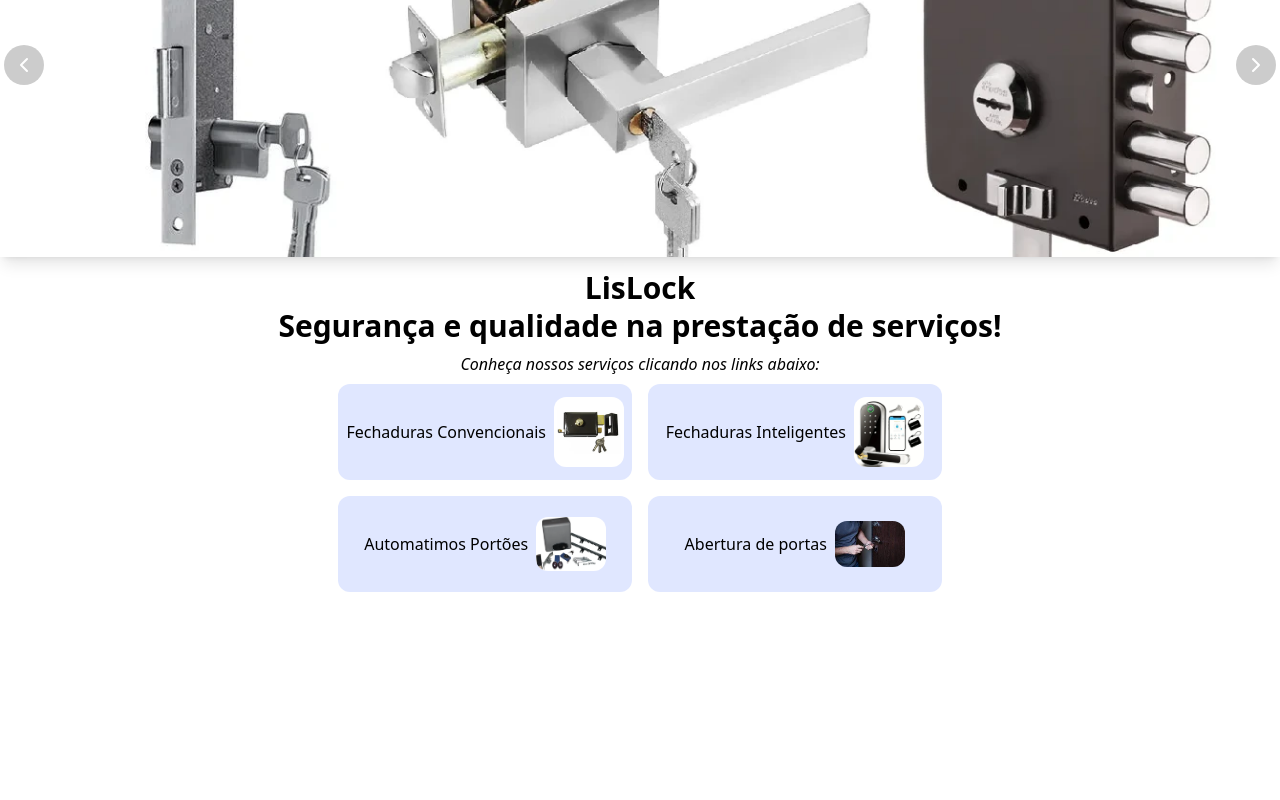
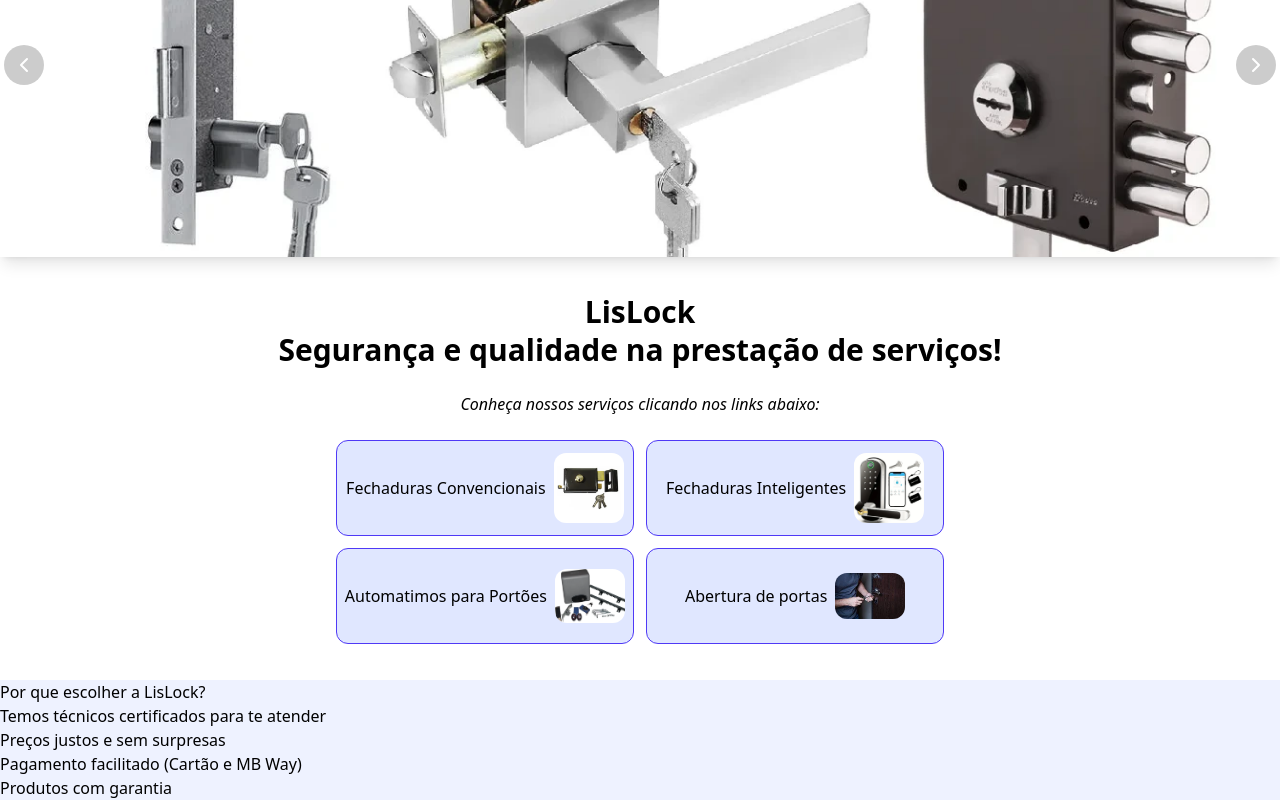
Before and after one commit to alvarocesar010/LisLock, a Next.js app: page / in a window 1280 px wide. Shown: the part 267-1067 px from the top of the page. Before the commit the page ends 871 px from the top, so only its background shows below. Built offline with nearby package versions, Linux system fonts and the light colour scheme.

Commit message:
refactor: Cleaning the app page and refactor the ProductLink

```diff
--- a/src/app/page.tsx
+++ b/src/app/page.tsx
@@ -2,59 +2,27 @@
 import ProductLink from "@/components/ProductLink";
 
 export default function Home() {
-  const productsLink = [
-    {
-      product: "Fechaduras Convencionais",
-      src: "/images/fechConv.webp",
-      link: "/produtos/fechaduras-convencionais",
-    },
-    {
-      product: "Fechaduras Inteligentes",
-      src: "/images/fechEle.webp",
-      link: "/produtos/fechaduras-inteligentes",
-    },
-    {
-      product: "Automatimos Portões",
-      src: "/images/motor.webp",
-      link: "/produtos/automatismos-de-portoes",
-    },
-    {
-      product: "Abertura de portas",
-      src: "/images/abertPor.webp",
-      link: "/produtos/abertura-de-portas",
-    },
-    // {
-    //   product: "Instalação, troca, ou reparação de fechaduras",
-    //   src: "/images/abertPor.webp",
-    //   link: "/produtos/servicos-de-instalacao",
-    // },
-  ];
+  return (
+    <main className="flex flex-col gap-6">
+      <div className=" flex items-center justify-center bg-gray-100">
+        <Carousel />
+      </div>
 
-  return (
-    <>
-      <main className=" flex items-center justify-center bg-gray-100">
-        <Carousel />
-      </main>
-      <div className="p-3 flex flex-col gap-2">
+      <div className="p-3 flex flex-col gap-6">
         <h1 className="text-3xl/tight font-semibold text-center ">
           LisLock <br /> Segurança e qualidade na prestação de serviços!
         </h1>
 
-        {/* Products list */}
-        <p className="italic text-center">
-          Conheça nossos serviços clicando nos links abaixo:
-        </p>
-        <div className="grid grid-cols-2 mx-auto gap-4">
-          {productsLink.map((item) => (
-            <ProductLink
-              product={item.product}
-              key={item.product}
-              src={item.src}
-              link={item.link}
-            />
-          ))}
-        </div>
+        <ProductLink />
       </div>
-    </>
+
+      <div className="bg-indigo-50">
+        <h2>Por que escolher a LisLock?</h2>
+        <p>Temos técnicos certificados para te atender</p>
+        <p>Preços justos e sem surpresas</p>
+        <p>Pagamento facilitado (Cartão e MB Way)</p>
+        <p>Produtos com garantia</p>
+      </div>
+    </main>
   );
 }
--- a/src/components/ProductLink/index.tsx
+++ b/src/components/ProductLink/index.tsx
@@ -1,27 +1,69 @@
 import Link from "next/link";
 import Image from "next/image";
 
-type ProductLinkProps = {
+type ProductsListProps = {
+  product: string;
   src: string;
-  product: string;
   link: string;
 };
 
-const ProductLink = ({ src, product, link }: ProductLinkProps) => {
+const productsList: ProductsListProps[] = [
+  {
+    product: "Fechaduras Convencionais",
+    src: "/images/fechConv.webp",
+    link: "/produtos/fechaduras-convencionais",
+  },
+  {
+    product: "Fechaduras Inteligentes",
+    src: "/images/fechEle.webp",
+    link: "/produtos/fechaduras-inteligentes",
+  },
+  {
+    product: "Automatimos para Portões",
+    src: "/images/motor.webp",
+    link: "/produtos/automatismos-de-portoes",
+  },
+  {
+    product: "Abertura de portas",
+    src: "/images/abertPor.webp",
+    link: "/produtos/abertura-de-portas",
+  },
+  // {
+  //   product: "Instalação, troca, ou reparação de fechaduras",
+  //   src: "/images/abertPor.webp",
+  //   link: "/produtos/servicos-de-instalacao",
+  // },
+];
+
+const ProductLink = () => {
   return (
+    <>
+      {/* Products list */}
+      <p className="italic text-center">
+        Conheça nossos serviços clicando nos links abaixo:
+      </p>
+      <div className="grid grid-cols-2 mx-auto gap-3">
+        {productsList.map((item) => (
           <Link
-      href={link}
-      className="h-24 flex flex-row justify-center items-center gap-2 bg-indigo-100 p-2 rounded-xl"
+            key={item.product}
+            href={item.link}
+            className="h-24 flex flex-row justify-center items-center gap-2 bg-indigo-100 p-2 rounded-xl
+            active:bg-indigo-400 active:scale-95
+            border-1 border-indigo-600 transition duration-150
+            "
           >
-      {product}
+            {item.product}
             <Image
               className="rounded-xl object-cover"
               width={70}
               height={70}
-        src={src}
-        alt={product}
+              src={item.src}
+              alt={item.product}
             />
           </Link>
+        ))}
+      </div>
+    </>
   );
 };
 
```
Lines whose indentation alone changed are shown as unchanged.
